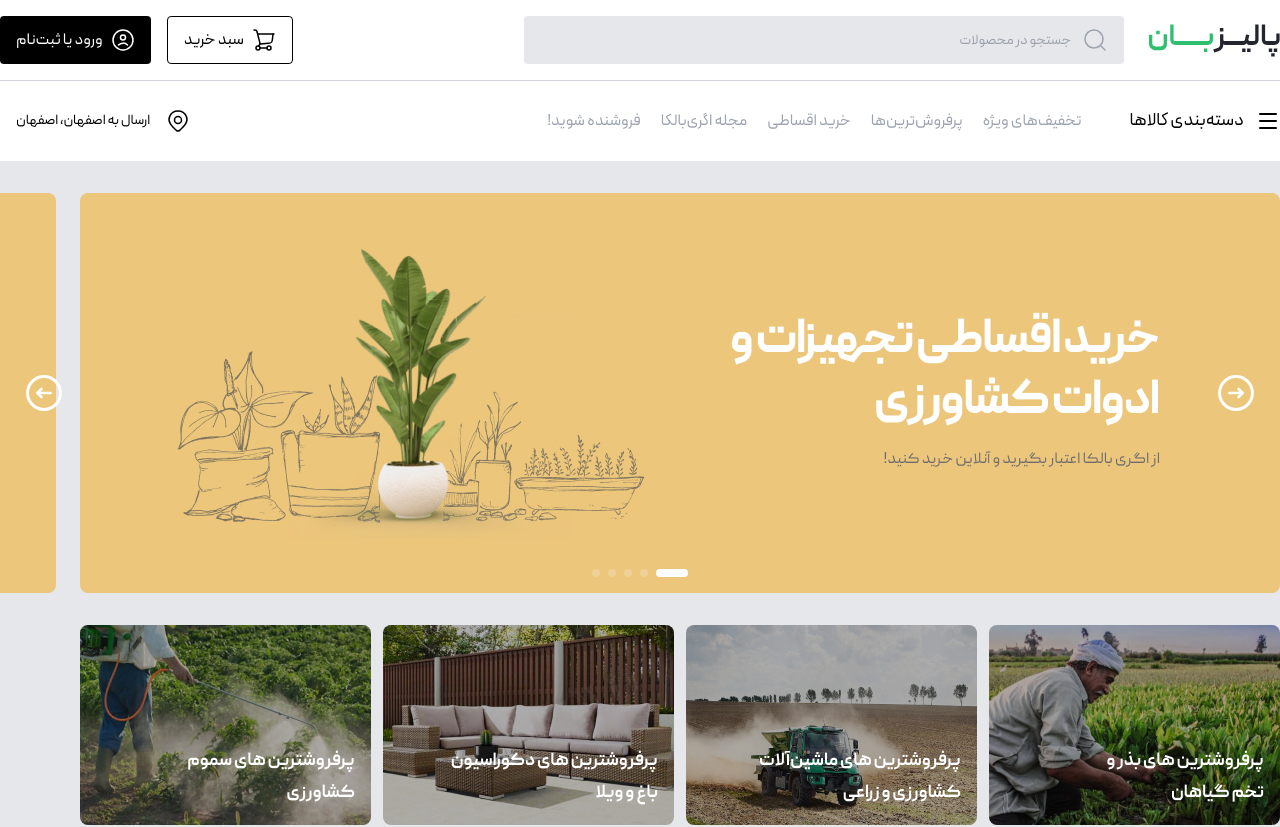
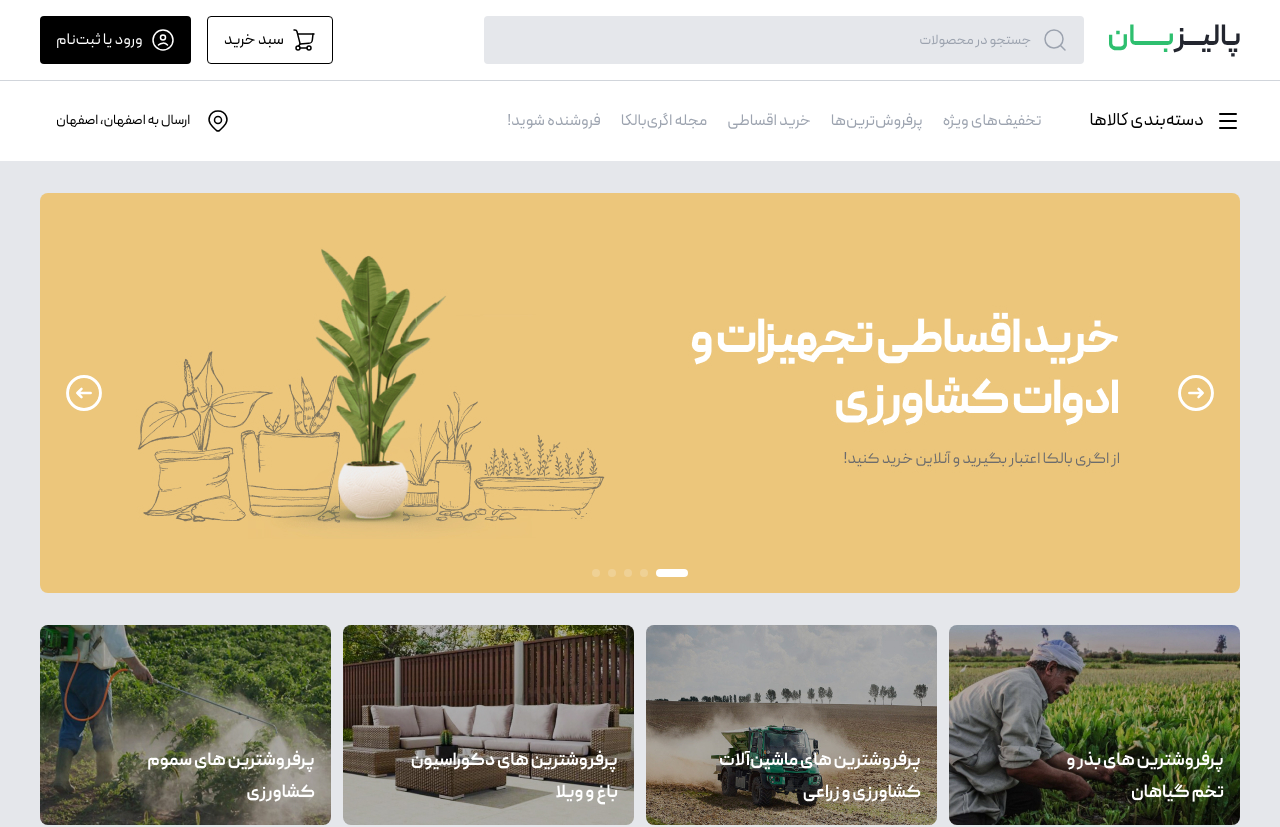
Before and after one commit to hamideslami32/leyan, a Next.js app: page / in a window 1280 px wide. Shown: the top 827 px of the page. Built offline with nearby package versions, Linux system fonts and the light colour scheme.

Commit message:
fix: resolve max-width tailwind config

```diff
--- a/src/components/layout/footer/Footer.tsx
+++ b/src/components/layout/footer/Footer.tsx
@@ -33,7 +33,7 @@ const Footer = () => {
         ))}
       </div>
       <div>
-        <div className='max-w-[1200px] mx-auto my-6'>
+        <div className='max-w-cs mx-auto my-6'>
           <div className='flex'>
             <FooterLinks />
             <FooterContact />
@@ -75,7 +75,7 @@ const Footer = () => {
         </div>
       </div>
       <div className='flex items-center h-12 bg-gray-100'>
-        <div className='max-w-screen-lg mx-auto text-center text-sm text-gray-600'>
+        <div className='max-w-cs mx-auto text-center text-sm text-gray-600'>
           کلیه حقوق این سایت متعلق به شرکت نوژن گستر گیل (پالیزبان) است و هر
           گونه سواستفاده از آن پیگیری قانونی خواهد داشت.
           <span className='mr-2'>{`version: ${version}`}</span>
--- a/src/components/layout/header/Header.tsx
+++ b/src/components/layout/header/Header.tsx
@@ -11,7 +11,7 @@ const Header = () => {
   const { width } = useWindowSize();
   return (
     <header className='py-4 border-b border-gray-300 px-2 md:px-0'>
-      <div className='flex justify-between mx-auto w-full max-w-screen-xl'>
+      <div className='flex justify-between mx-auto w-full max-w-cs'>
         <div className='flex flex-1 items-center'>
           {width > 768 && (
             <Link href='/' className='ml-6 flex items-center'>
--- a/src/components/layout/main-menu/MainMenu.tsx
+++ b/src/components/layout/main-menu/MainMenu.tsx
@@ -14,7 +14,7 @@ const links = [
 const MainMenu = () => {
   return (
     <div className='grid place-items-center my-4'>
-      <div className='flex w-full max-w-screen-xl items-center justify-between'>
+      <div className='flex w-full max-w-cs items-center justify-between'>
         <div className='flex items-center'>
           <div className='flex gap-3 items-center ml-10'>
             <Button variant='icon'>
--- a/src/components/pages/home/best-sellers/BestSellers.tsx
+++ b/src/components/pages/home/best-sellers/BestSellers.tsx
@@ -75,7 +75,7 @@ const BestSellers = () => {
     <ProductCard key={index} productData={product} />
   ));
   return (
-    <div className='my-8 relative max-w-[1200px] overflow-x-hidden'>
+    <div className='my-8 relative max-w-cs overflow-x-hidden'>
       <Image
         width='1200'
         height='320'
--- a/src/pages/index.tsx
+++ b/src/pages/index.tsx
@@ -30,7 +30,7 @@ const Home = () => {
   }, []);
 
   return (
-    <div className='w-full max-w-screen-xl mx-auto'>
+    <div className='w-full max-w-cs mx-auto'>
       <div className='my-8 rounded-lg'>
         <Swiper data={firstSliderData} showNavigation showPagination />
       </div>
--- a/tailwind.config.ts
+++ b/tailwind.config.ts
@@ -15,8 +15,8 @@ const config: Config = {
         lg: '8px',
         xl: '16px',
       },
-      screens: {
-        '2xl': '1440px',
+      maxWidth: {
+        cs: '1200px',
       },
       backgroundImage: {
         'gradient-radial': 'radial-gradient(var(--tw-gradient-stops))',
```
